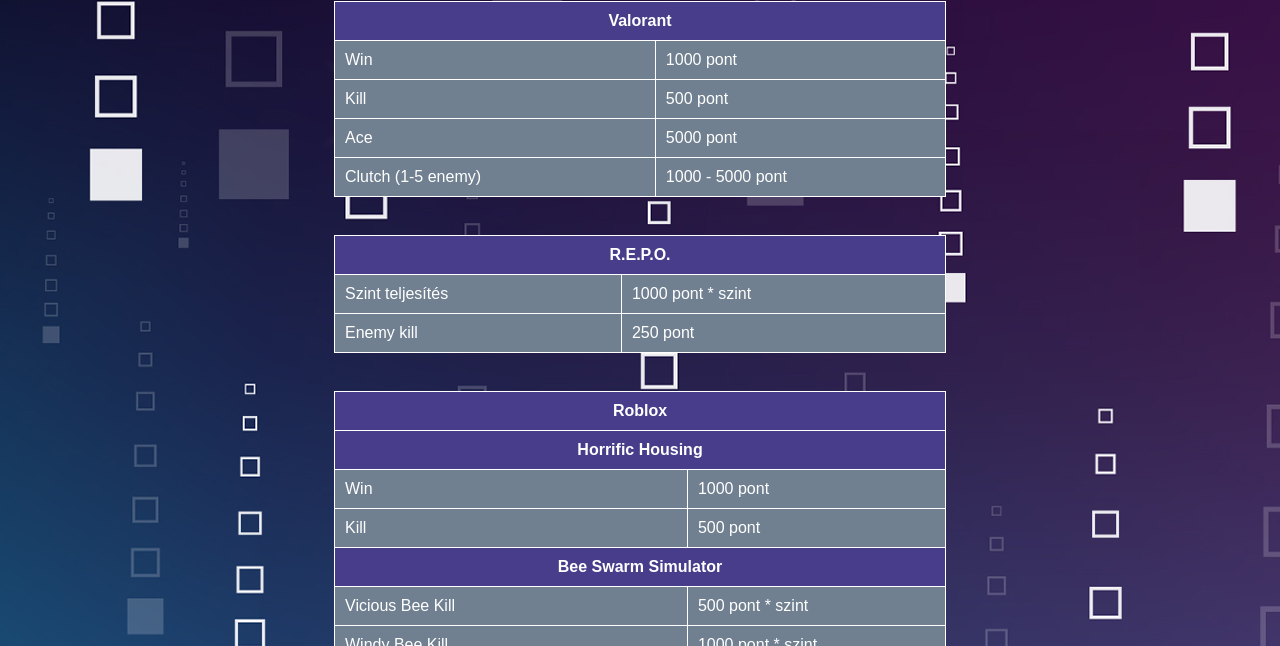
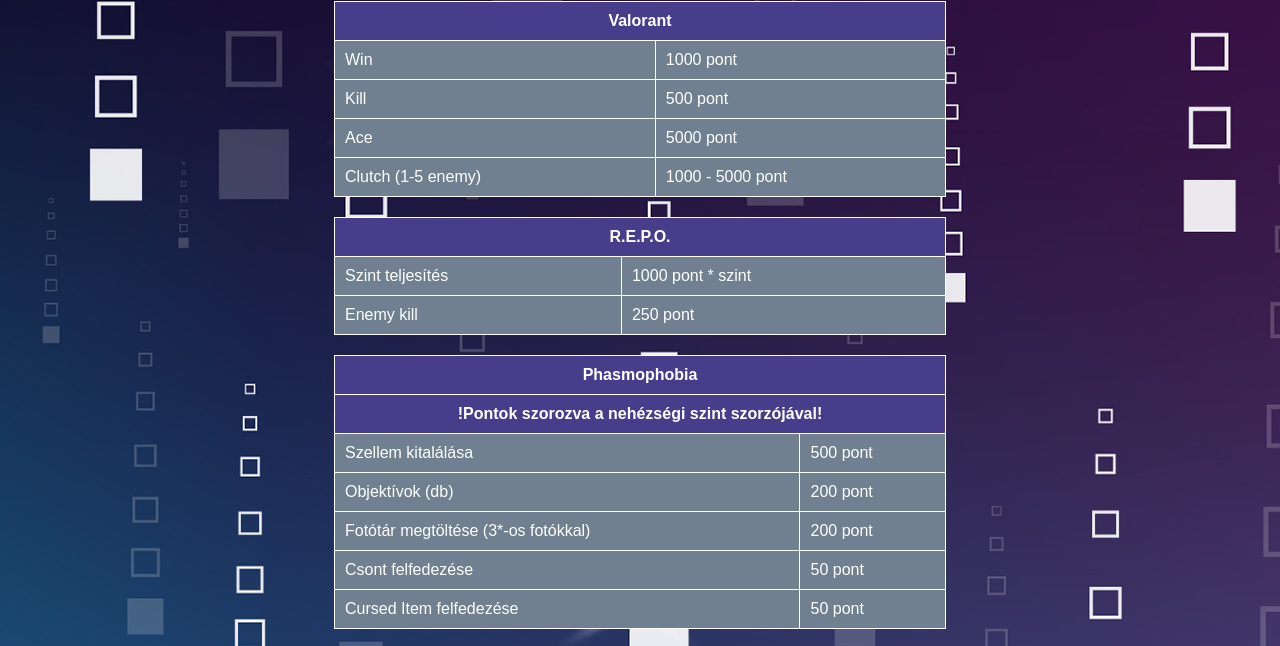
Before and after one commit to Yuusika/aura, a plain HTML site: page index.html in a window 1280 px wide. Shown: the part 107-753 px from the top of the page. Drawn offline with Linux system fonts and the light colour scheme.

Commit message:
Update index.html

```diff
--- a/index.html
+++ b/index.html
@@ -64,7 +64,6 @@
             <td>1000 - 5000 pont</td>
         </tr>
     </table>
-    <br>
     <table class="center">
         <tr>
             <th colspan="2">R.E.P.O.</th>
@@ -78,7 +77,34 @@
             <td>250 pont</td>
         </tr>
     </table>
-    <br>
+    <table class="center">
+        <tr>
+            <th colspan="2">Phasmophobia</th>
+        </tr>
+        <tr>
+            <th colspan="2">!Pontok szorozva a nehézségi szint szorzójával!</th>
+        </tr>
+        <tr>
+            <td>Szellem kitalálása</td>
+            <td>500 pont</td>
+        </tr>
+        <tr>
+            <td>Objektívok (db)</td>
+            <td>200 pont</td>
+        </tr>
+        <tr>
+            <td>Fotótár megtöltése (3*-os fotókkal)</td>
+            <td>200 pont</td>
+        </tr>
+        <tr>
+            <td>Csont felfedezése</td>
+            <td>50 pont</td>
+        </tr>
+        <tr>
+            <td>Cursed Item felfedezése</td>
+            <td>50 pont</td>
+        </tr>
+    </table>
     <table class="center">
         <tr>
             <th colspan="2">Roblox</th>
```
